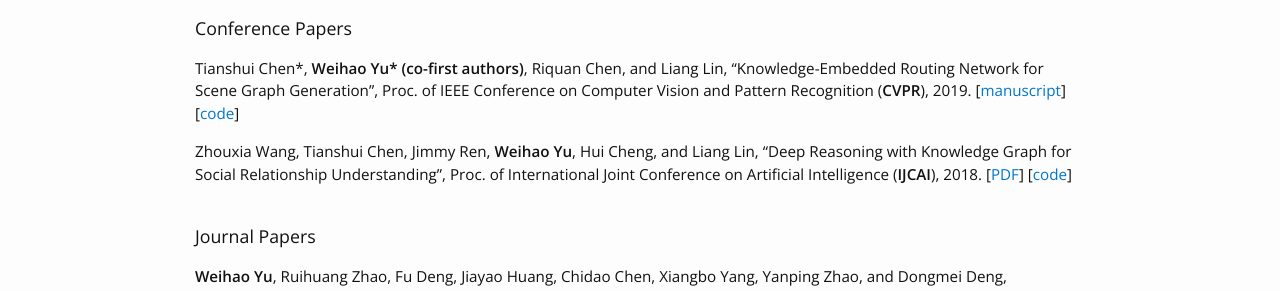
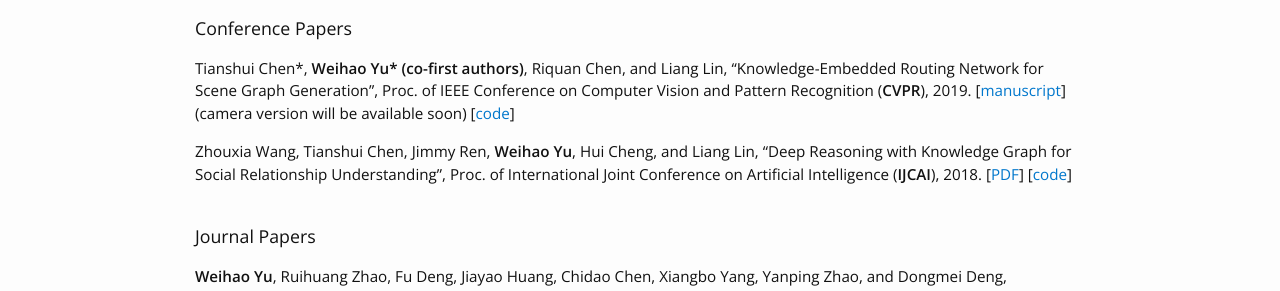
Before and after one commit to yuweihao/yuweihao.github.io, a Jekyll site: the page built from index.html, in a window 1280 px wide. Shown: the part 1222-1513 px from the top of the page. Built offline with Jekyll 4.4.1, drawn with Linux system fonts in a browser that asks for light colours.

Commit message:
Update index.html

```diff
--- a/index.html
+++ b/index.html
@@ -76,7 +76,7 @@ Scholarship of China Telecom, All-China Students’ Federation & China Telecom,
 
 <h3>Conference Papers</h3>
 
-<p>Tianshui Chen*, <strong>Weihao Yu* (co-first authors)</strong>, Riquan Chen, and Liang Lin, “Knowledge-Embedded Routing Network for Scene Graph Generation”, Proc. of IEEE Conference on Computer Vision and Pattern Recognition (<strong>CVPR</strong>), 2019. [<a href="https://arxiv.org/abs/1903.03326" target="_blank" rel="external">manuscript</a>] [<a href="https://github.com/yuweihao/KERN" target="_blank" rel="external">code</a>]</p>
+<p>Tianshui Chen*, <strong>Weihao Yu* (co-first authors)</strong>, Riquan Chen, and Liang Lin, “Knowledge-Embedded Routing Network for Scene Graph Generation”, Proc. of IEEE Conference on Computer Vision and Pattern Recognition (<strong>CVPR</strong>), 2019. [<a href="https://arxiv.org/abs/1903.03326" target="_blank" rel="external">manuscript</a>] (camera version will be available soon) [<a href="https://github.com/yuweihao/KERN" target="_blank" rel="external">code</a>]</p>
 
 <p>Zhouxia Wang, Tianshui Chen, Jimmy Ren, <strong>Weihao Yu</strong>, Hui Cheng, and Liang Lin, “Deep Reasoning with Knowledge Graph for Social Relationship Understanding”,  Proc. of International Joint Conference on Artificial Intelligence (<strong>IJCAI</strong>), 2018. [<a href="https://arxiv.org/pdf/1807.00504.pdf" target="_blank" rel="external">PDF</a>] [<a href="https://github.com/wzhouxiff/SR" target="_blank" rel="external">code</a>]</p>
 
```
